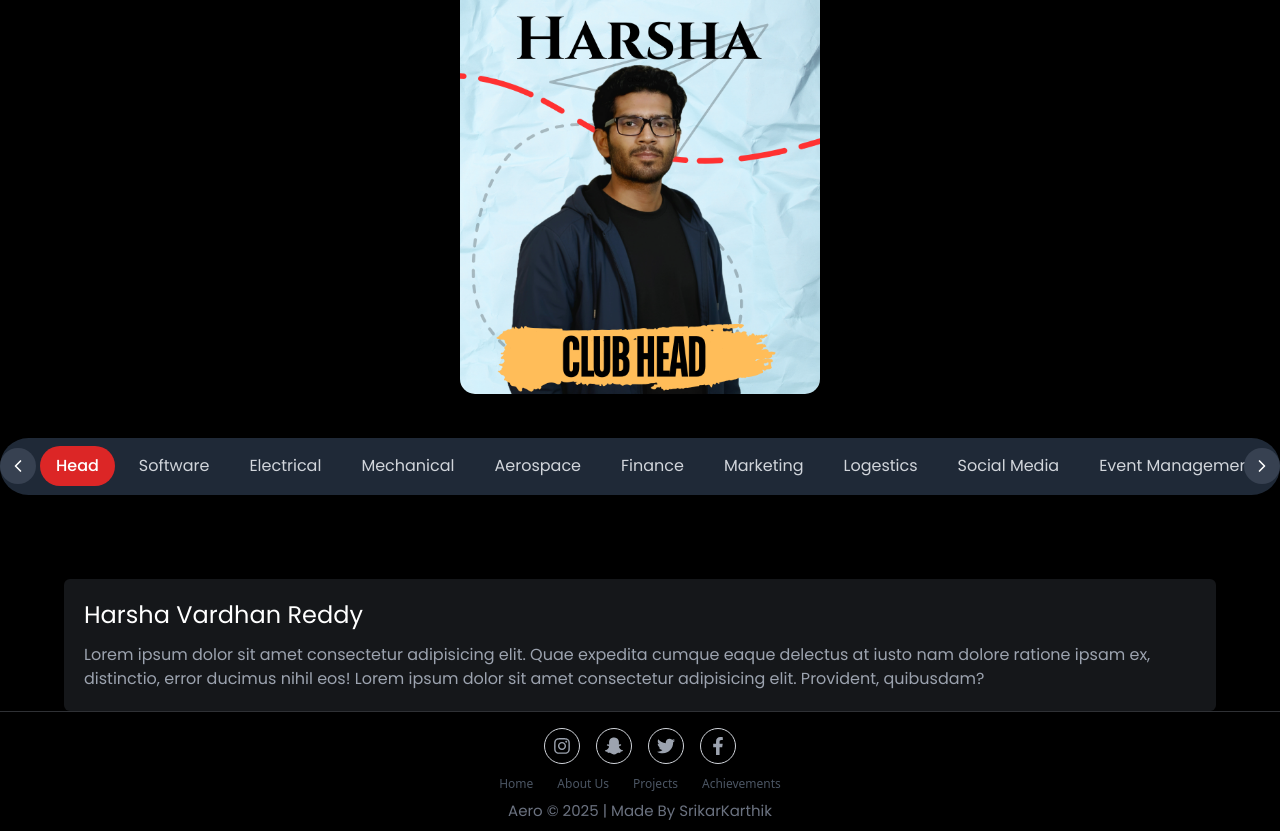
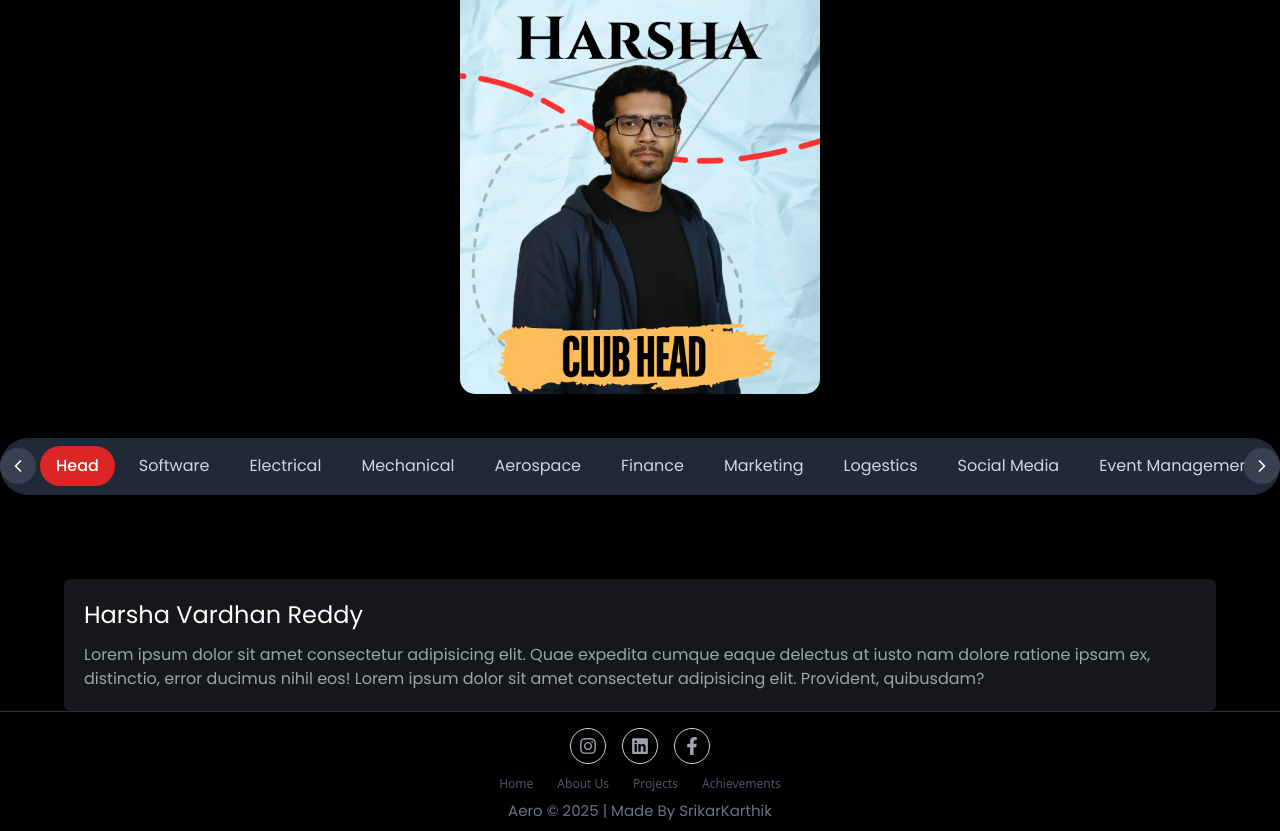
Before and after one commit to srikarkarthik-678/Aero, a Next.js app: page /user/aboutus in a window 1280 px wide. Shown: the part 1211-2042 px from the top of the page. Built offline with nearby package versions, Linux system fonts and the light colour scheme.

Commit message:
Update Footer1.jsx

```diff
--- a/app/Components/Footer1.jsx
+++ b/app/Components/Footer1.jsx
@@ -1,20 +1,19 @@
 import React from "react";
 import { FaInstagram, FaSnapchatGhost, FaTwitter, FaFacebookF } from "react-icons/fa";
+import { FaLinkedin } from "react-icons/fa";
 import Link from "next/link";
 
 const Footer1 = () => {
   return (
     <footer className="bg-black text-gray-600 py-2 border-t border-gray-400/30">
       <div className="flex justify-center space-x-4 mb-3 mt-2">
-        <a href="#" className="border border-gray-300 p-2 rounded-full hover:bg-gray-100 transition">
+        <a href="https://www.instagram.com/aero_mu/" className="border border-gray-300 p-2 rounded-full hover:bg-gray-100 transition">
           <FaInstagram className="text-gray-400 text-lg" />
         </a>
-        <a href="#" className="border border-gray-300 p-2 rounded-full hover:bg-gray-100 transition">
-          <FaSnapchatGhost className="text-gray-400 text-lg" />
+        <a href="https://www.linkedin.com/company/109036026/admin/dashboard/" className="border border-gray-300 p-2 rounded-full hover:bg-gray-100 transition">
+          <FaLinkedin className="text-gray-400 text-lg" />
         </a>
-        <a href="#" className="border border-gray-300 p-2 rounded-full hover:bg-gray-100 transition">
-          <FaTwitter className="text-gray-400 text-lg" />
-        </a>
+
         <a href="#" className="border border-gray-300 p-2 rounded-full hover:bg-gray-100 transition">
           <FaFacebookF className="text-gray-400 text-lg" />
         </a>
@@ -27,7 +26,7 @@ const Footer1 = () => {
         <li><Link href="/user/achivements" className="hover:text-gray-300">Achievements</Link></li>
       </ul>
 
-       <p className="text-center text-[15px] text-gray-500 font-title">
+      <p className="text-center text-[15px] text-gray-500 font-title">
         Aero © {new Date().getFullYear()} | Made By SrikarKarthik
       </p>
 
```
